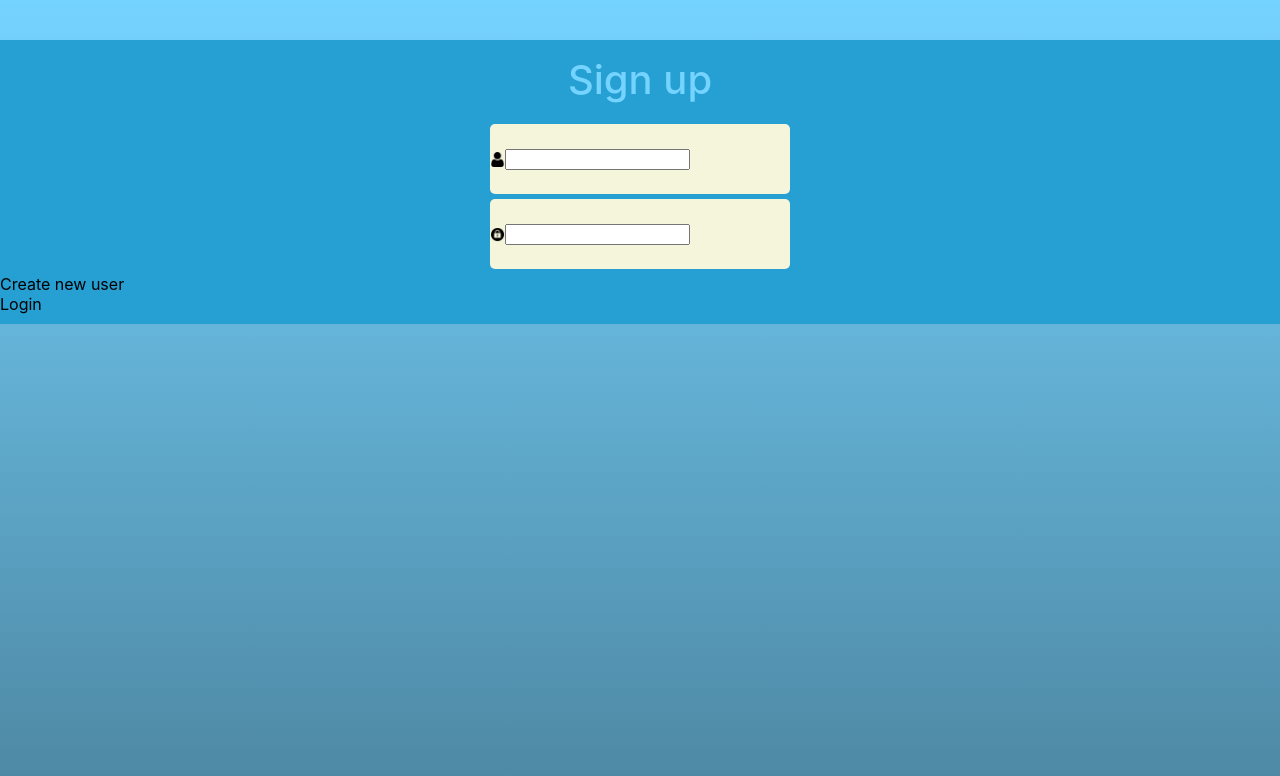
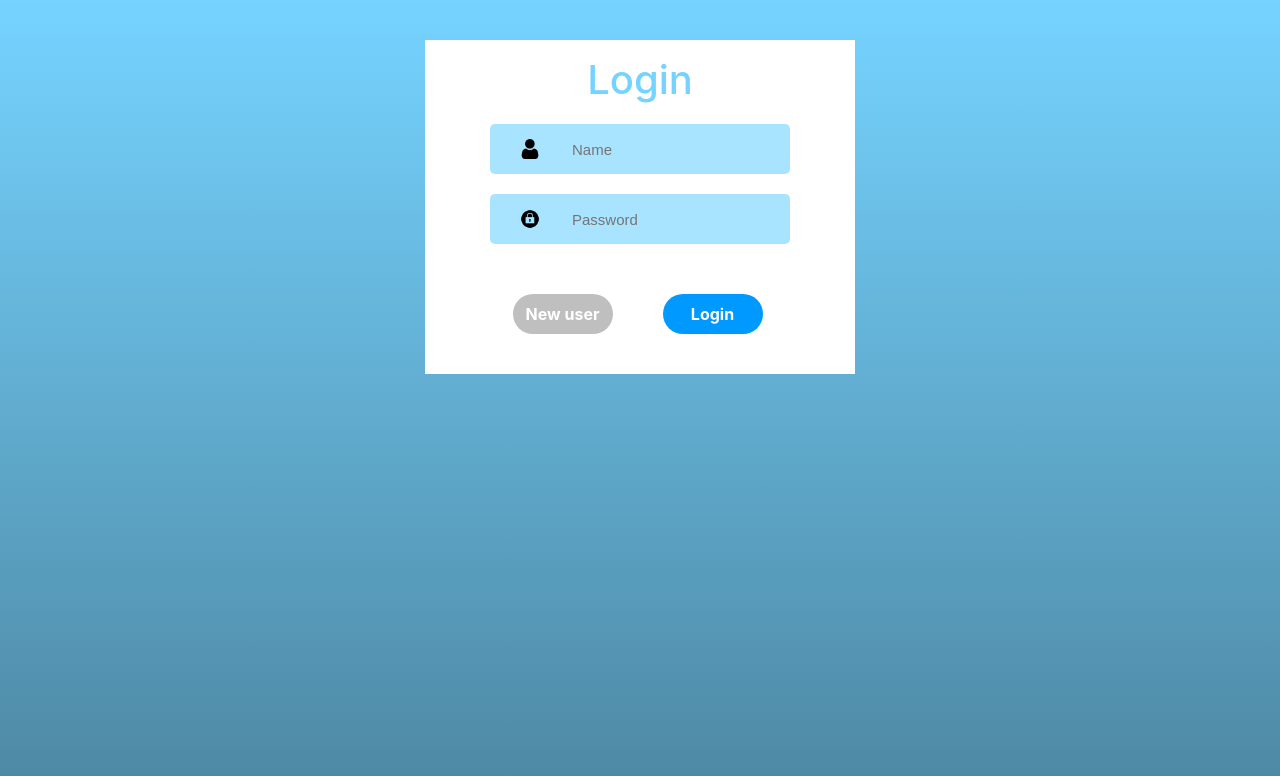
Before and after one commit to Fenix900/CampusGram, a React (Create React App) app in the folder project-app/: page / in a window 1280 px wide. Shown: the top 776 px of the page. Built offline with nearby package versions, Linux system fonts and the light colour scheme.

Commit message:
The login page is done

```diff
--- a/project-app/src/Components/Login_Signup/Login_Signup.css
+++ b/project-app/src/Components/Login_Signup/Login_Signup.css
@@ -3,8 +3,9 @@
     flex-direction: column;
     margin: auto;
     margin-top: 5vh;
-    background:rgb(38, 159, 210);
+    background:rgb(255, 255, 255);
     padding-bottom: 10px;
+    width: 430px;
 }
 
 .header{
@@ -26,7 +27,7 @@
     margin-top: 20px;
     display: flex;
     flex-direction: column;
-    gap: 5px;
+    gap: 20px;
 }
 
 .input{
@@ -34,7 +35,44 @@
     align-items: center;
     margin: auto;
     width: 300px;
-    height: 70px;
-    background-color: beige;
+    height: 50px;
+    background-color: #a8e3ff;
     border-radius: 5px;
 }
+
+.input img{
+    margin: 0px 30px;
+}
+
+.input input{
+     height: 100%;
+     width: 60%;
+     background:transparent;
+     border: none;
+     outline:none;
+     font-size: 15px;
+}
+
+.actionButtons{
+    display: flex;
+    margin: 30px auto;
+    gap: 50px;
+    padding-right: 5px; /*so they look like they are more centered since one is longer*/
+}
+
+.submitt{
+    display: flex;
+    justify-content: center;
+    align-items: center;
+    background:#0099ff;
+    color: rgb(255, 255, 255);
+    width: 100px;
+    height: 40px;
+    border-radius: 80px;
+    font-weight: 700;
+    cursor: pointer;
+}
+
+.grayOut{
+    background:#bfbfbf;
+}
--- a/project-app/src/Components/Login_Signup/Login_Signup.jsx
+++ b/project-app/src/Components/Login_Signup/Login_Signup.jsx
@@ -1,4 +1,4 @@
-import React from 'react'
+import React, { useState } from 'react'
 import "./Login_Signup.css"
 import login_button_icon from "../Assets/login.png"
 import password_icon from "../Assets/Password.png"
@@ -6,27 +6,34 @@ import create_user_icon from "../Assets/Signup.png"
 import username_icon from "../Assets/username.png"
 
 export const Login_Signup = () => {
+  {/*Maybe add forget password here*/}
+
+  const [action, setAction] = useState("Login");
+
   return (
+    /*This part is the whole sign in page*/
     <div className='container'>
     <div className='header'>
-      <div className='headerText'>Sign up</div>
+      <div className='headerText'>{action}</div>
     </div>
-
+    {/*user input field: Username and password*/}
     <div className='userInputs'>
       <div className='input'>
-        <img src={username_icon} width={15} alt=''/>
-        <input type='text'/>
+        <img src={username_icon} width={20} alt=''/>
+        <input type='text' placeholder='Name'/>
       </div>
       <div className='input'>
-        <img src={password_icon} width={15} alt=''/>
-        <input type='password'/>
+        <img src={password_icon} width={20} alt=''/>
+        <input type='password' placeholder='Password'/>
       </div>
+      {/*Two buttons for either log in or create a new user*/}
       <div className="actionButtons">
-        <div className="submitt">Create new user</div>
-        <div className="submitt">Login</div>
+        <div className={action==="Login"?"submitt grayOut":"submitt"} onClick={()=>{setAction("New user")}}>New user</div>
+        <div className={action==="New user"?"submitt grayOut":"submitt"} onClick={()=>{setAction("Login")}}>Login</div>
       </div>
     </div>
 
   </div>
+
   )
 }
```
Also changed, not shown: 1 other file (tests, documents, lock files or other folders).
